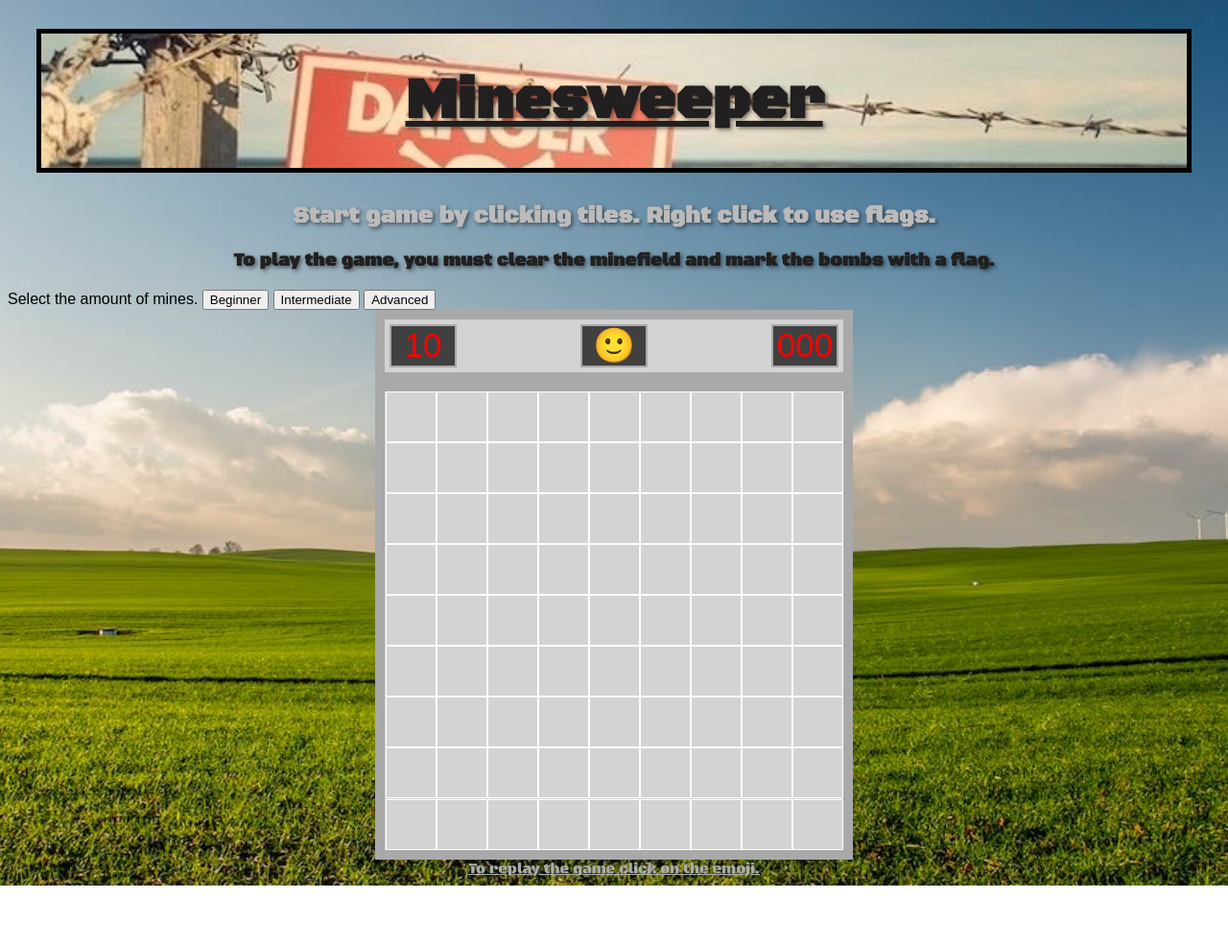
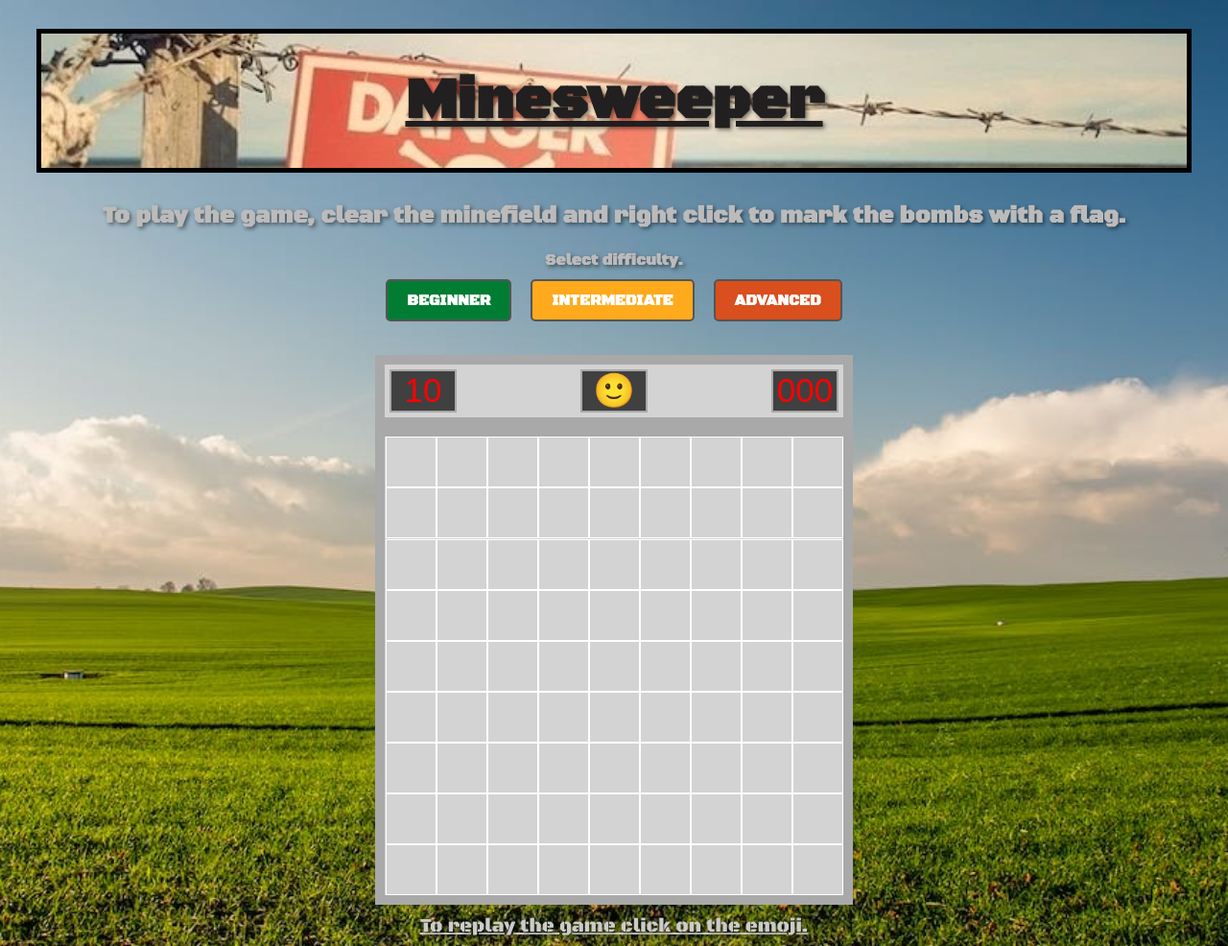
Before and after one commit to curtiskressibucher/Project1-Minesweeper, a plain HTML site: page index.html in a window 1280 px wide. Shown: the whole page at 96% size. Before the commit the page ends 923 px from the top, so only its background shows below. Drawn offline with Linux system fonts and the light colour scheme.

Commit message:
Styled difficulty buttons, orginised code

```diff
--- a/index.html
+++ b/index.html
@@ -11,25 +11,22 @@
         <header>
             <h1>Minesweeper</h1>
             <h2 class="start-game">
-                Start game by clicking tiles. Right click to use flags.
+                To play the game, clear the minefield and right click to mark
+                the bombs with a flag.
             </h2>
-            <h3 class="game-rules">
-                To play the game, you must clear the minefield and mark the
-                bombs with a flag.
-            </h3>
+            <h4>Select difficulty.</h4>
             <div class="level-container">
-                Select the amount of mines.
                 <button class="beginner">Beginner</button>
                 <button class="intermediate">Intermediate</button>
                 <button class="advanced">Advanced</button>
             </div>
         </header>
+        <div class="topbar">
+            <div class="mine-count"></div>
+            <div class="facesmile">🙂</div>
+            <div class="timer">000</div>
+        </div>
         <div class="board-container">
-            <div class="topbar">
-                <div class="mine-count"></div>
-                <div class="facesmile">🙂</div>
-                <div class="timer">000</div>
-            </div>
             <div class="board">
                 <img
                     class="bomb"
--- a/script.js
+++ b/script.js
@@ -1,10 +1,10 @@
 //Declare our variables
-let board = [];
-const rows = 9;
-const columns = 9;
+let rows = 9;
+let columns = 9;
 const beginnerMineCount = 10;
 const intermediateMineCount = 20;
 const advancedMineCount = 30;
+let board = [];
 let gameOver = undefined;
 let timer = null;
 let seconds = 0;
@@ -38,6 +38,8 @@ function Init() {
     setMine(minesCount);
     updateTimer();
 }
+
+// Difficulty level functions.
 function beginnerInit() {
     const minesCount = beginnerMineCount;
     clearMines();
@@ -62,7 +64,12 @@ function advancedInit() {
     updateMineCount();
     updateTimer();
 }
-// Prompt the player for their move (e.g., row and column)
+
+// ==============================================================================================
+
+// Event Listners:
+
+// Prompt the player for their move
 // Check the selected cell:
 // - Main event listner for left clicks
 boardEl.addEventListener('click', function (event) {
@@ -77,8 +84,7 @@ boardEl.addEventListener('click', function (event) {
     //Link: https://developer.mozilla.org/en-US/docs/Web/JavaScript/Reference/Global_Objects/Number
     const [row, column] = clickedCell.id.split('-').map(Number);
     const cell = board[row][column];
-    //     If it's a mine:
-    //         - Reveal all mines - Display "Game Over" message - End the game
+    //     If it's a mine: Reveal all mines - Display "Game Over" message - End the game
     if (cell.isMine) {
         gameOver = true;
         revealMines();
@@ -86,7 +92,9 @@ boardEl.addEventListener('click', function (event) {
         lostEl.innerText = 'Game Over! You hit a mine.';
         clearInterval(timer);
         timer = null;
-        bombEl.style.display = 'block';
+        setTimeout(function () {
+            bombEl.style.display = 'block';
+        }, 750);
         return;
     } else {
         // Check if the cell is already revealed
@@ -117,6 +125,7 @@ boardEl.addEventListener('click', function (event) {
         timer = null;
     }
 });
+
 // Right click event to place flags
 boardEl.addEventListener('contextmenu', function (event) {
     // Needed to prevent the default context menu.
@@ -165,6 +174,10 @@ const resetGame = faceSmileEl;
 resetGame.addEventListener('click', function () {
     location.reload();
 });
+
+// ==============================================================================================
+
+// Functions:
 
 function clearMines() {
     for (let r = 0; r < rows; r++) {
@@ -215,10 +228,6 @@ function setMine(minesCount) {
     mineCountEl.innerText = minesCount;
     return;
 }
-
-// Hidding the gifs.
-bombEl.style.display = 'none';
-trophyEl.style.display = 'none';
 
 function updateMineCount() {
     let remainingMines = mineCount - flagPlaced;
@@ -295,6 +304,10 @@ function updateTimer() {
     timerEl.innerText = formatedTime;
 }
 
+// Hidding the gifs.
+bombEl.style.display = 'none';
+trophyEl.style.display = 'none';
+
 // ==============================================================================================
 //     If it's not a mine:
 //     - Reveal the selected cell
@@ -337,4 +350,5 @@ function updateTimer() {
 //         cell.classList.add(`mine-count-${adjacentMines}`);
 //     }
 // }
+
 // ==============================================================================================
--- a/style.css
+++ b/style.css
@@ -35,11 +35,17 @@ h1 {
     font-family: 'Black Ops One', sans-serif;
     color: rgb(188, 187, 187);
     text-shadow: 2px 2px 4px rgb(0, 0, 0, 0.5);
+    text-align: center;
     display: flex;
     justify-content: center;
     align-items: center;
 }
+
+/*=====================================================================*/
+
 .board-container {
+    display: flex;
+    justify-content: center;
 }
 .board {
     position: relative;
@@ -58,11 +64,14 @@ h1 {
     height: 53px;
     border: 1px solid white;
     background-color: lightgray;
-    display: flex;
+    display: grid;
     justify-content: center;
     align-items: center;
     cursor: pointer;
 }
+
+/*=====================================================================*/
+
 .topbar {
     width: 498px;
     height: 75px;
@@ -102,7 +111,10 @@ h1 {
     text-align: center;
 }
 
+/*=====================================================================*/
+
 .lose {
+    font-family: 'Black Ops One', sans-serif;
     position: absolute;
     color: black;
     font-size: 24px;
@@ -113,20 +125,16 @@ h1 {
     z-index: 2;
 }
 .win {
+    font-family: 'Black Ops One', sans-serif;
     position: absolute;
-    color: black;
+    color: rgb(231, 231, 231);
     font-size: 24px;
     text-align: center;
     display: flex;
     z-index: 2;
 }
 
-.game-rules {
-    text-align: center;
-    font-family: 'Black Ops One', sans-serif;
-    color: rgb(33, 31, 31);
-    text-shadow: 2px 2px 4px rgb(0, 0, 0, 0.5);
-}
+/*=====================================================================*/
 
 .mine-count-1 {
     color: blue;
@@ -160,13 +168,9 @@ h1 {
     color: black;
     font-size: 35px;
 }
-footer {
-    text-align: center;
-    font-size: 15px;
-    font-family: 'Black Ops One', sans-serif;
-    color: rgb(172, 172, 172);
-    text-decoration: underline;
-}
+
+/*=====================================================================*/
+
 .bomb {
     position: absolute;
     border: none;
@@ -175,10 +179,74 @@ footer {
     z-index: 1;
 }
 .trophy {
-    background: red;
     position: absolute;
-    width: 300px;
-    height: 300px;
-    background-image: url();
+    width: 490px;
+    height: 490px;
+    background-image: url(./Images/JNVS.gif);
+    background-repeat: no-repeat;
+    background-size: cover;
     z-index: 1;
 }
+
+/*=====================================================================*/
+
+h4 {
+    display: flex;
+    justify-content: center;
+    margin-bottom: 10px;
+    font-family: 'Black Ops One', sans-serif;
+    text-shadow: 2px 2px 4px rgb(0, 0, 0, 0.5);
+    color: rgb(188, 187, 187);
+}
+
+.level-container {
+    display: flex;
+    justify-content: center;
+    margin-bottom: 35px;
+}
+.level-container button {
+    background-color: #333;
+    color: #fff;
+    border: 2px solid #555;
+    padding: 10px 20px;
+    margin: 0 10px;
+    cursor: pointer;
+    font-size: 16px;
+    border-radius: 5px;
+    /* Had to google how to add transitions to elements, making the buttons have a real nice hover transition.
+    link: https://developer.mozilla.org/en-US/docs/Web/CSS/transition */
+    transition: background-color 0.3s, color 0.3s, border-color 0.3s;
+    text-transform: uppercase;
+    font-weight: bold;
+}
+.level-container button:hover {
+    background-color: #555;
+    color: #ffcc00;
+    border-color: #777;
+}
+.level-container .beginner {
+    background-color: #007d33;
+    font-family: 'Black Ops One', sans-serif;
+}
+
+.level-container .intermediate {
+    background-color: #ffaa1d;
+    font-family: 'Black Ops One', sans-serif;
+}
+
+.level-container .advanced {
+    background-color: #d94f1d;
+    font-family: 'Black Ops One', sans-serif;
+}
+
+/*=====================================================================*/
+
+footer {
+    text-align: center;
+    font-size: 20px;
+    font-family: 'Black Ops One', sans-serif;
+    color: rgb(204, 203, 203);
+    text-shadow: 2px 2px 4px rgb(0, 0, 0, 0.5);
+    text-decoration: underline;
+    margin-top: 10px;
+}
```
Also changed, not shown: Images/Screenshot 2023-10-26 at 6.28.57 pm.png (added), 2 other files.
